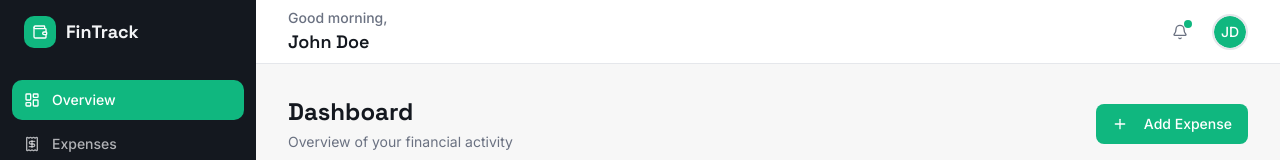
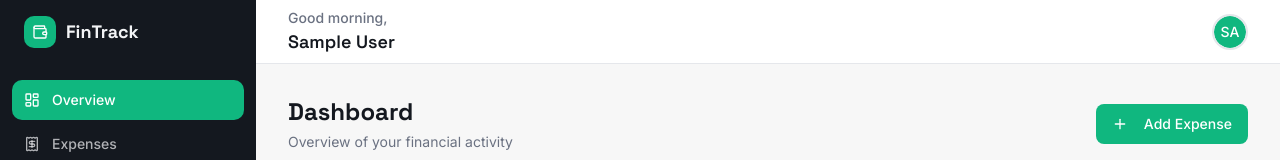
Before and after one commit to StevenNZ/fairplit-cursor, a React (Vite) app: page /dashboard in a window 1280 px wide. Shown: the top 160 px of the page. Built offline with nearby package versions, Linux system fonts and the light colour scheme; no server answers; sample sign-in values are in the browser's storage.

Commit message:
feat: dashboard header integrated with user

```diff
--- a/src/components/dashboard-header.tsx
+++ b/src/components/dashboard-header.tsx
@@ -1,12 +1,15 @@
 import { Menu, Bell } from "lucide-react"
 import { Button } from "@/components/ui/button"
 import { Avatar, AvatarFallback } from "@/components/ui/avatar"
+import { useAuth } from "@/contexts/AuthContext"
 
 interface DashboardHeaderProps {
   onMenuClick: () => void
 }
 
 export function DashboardHeader({ onMenuClick }: DashboardHeaderProps) {
+  const {user} = useAuth();
+
   return (
     <header className="flex h-16 items-center justify-between border-b border-border bg-card px-4 lg:px-8">
       <div className="flex items-center gap-3">
@@ -24,23 +27,14 @@ export function DashboardHeader({ onMenuClick }: DashboardHeaderProps) {
             Good morning,
           </h2>
           <p className="font-display text-lg font-semibold text-foreground">
-            John Doe
+            {user?.name}
           </p>
         </div>
       </div>
       <div className="flex items-center gap-3">
-        <Button
-          variant="ghost"
-          size="icon"
-          className="relative text-muted-foreground hover:text-foreground hover:bg-secondary"
-          aria-label="Notifications"
-        >
-          <Bell className="h-5 w-5" />
-          <span className="absolute right-2 top-2 h-2 w-2 rounded-full bg-primary" />
-        </Button>
         <Avatar className="h-9 w-9 border-2 border-border">
           <AvatarFallback className="bg-primary text-primary-foreground text-sm font-medium">
-            JD
+            {user?.name.slice(0, 2).toUpperCase()}
           </AvatarFallback>
         </Avatar>
       </div>
```
